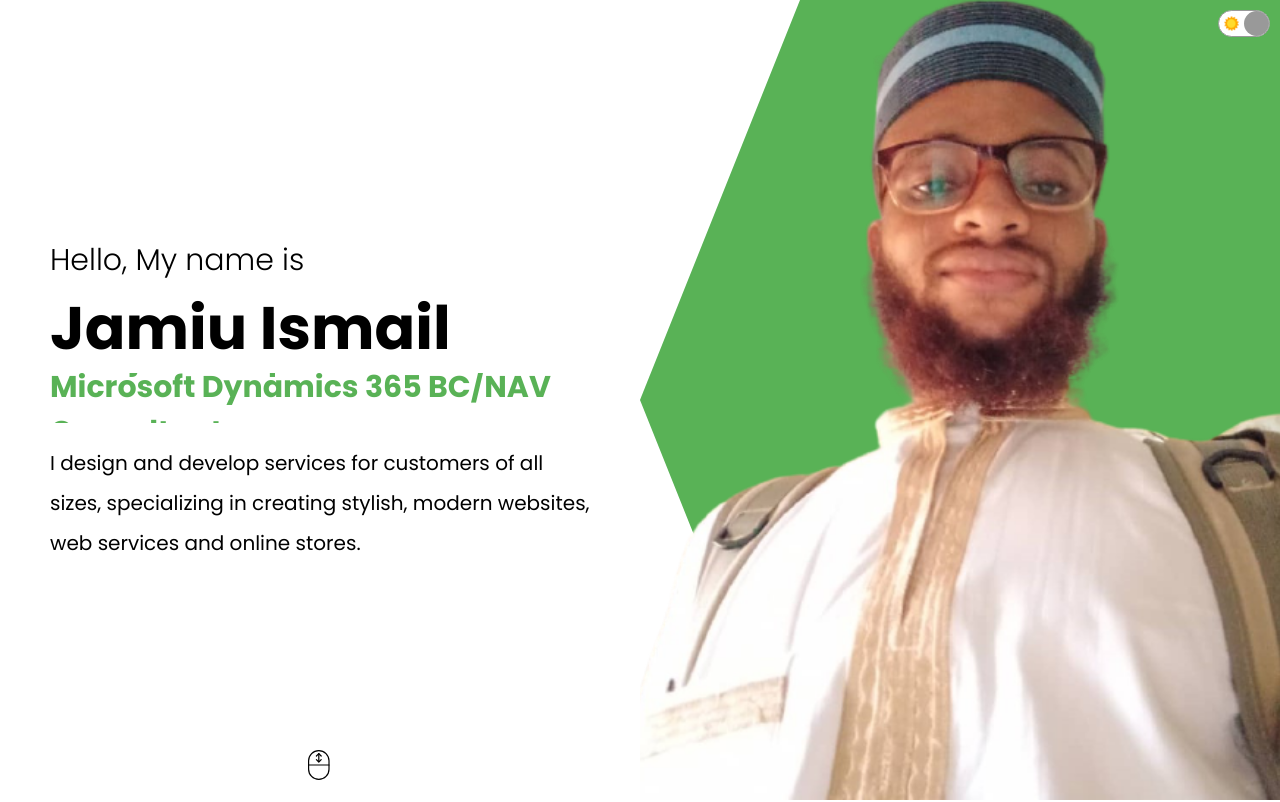
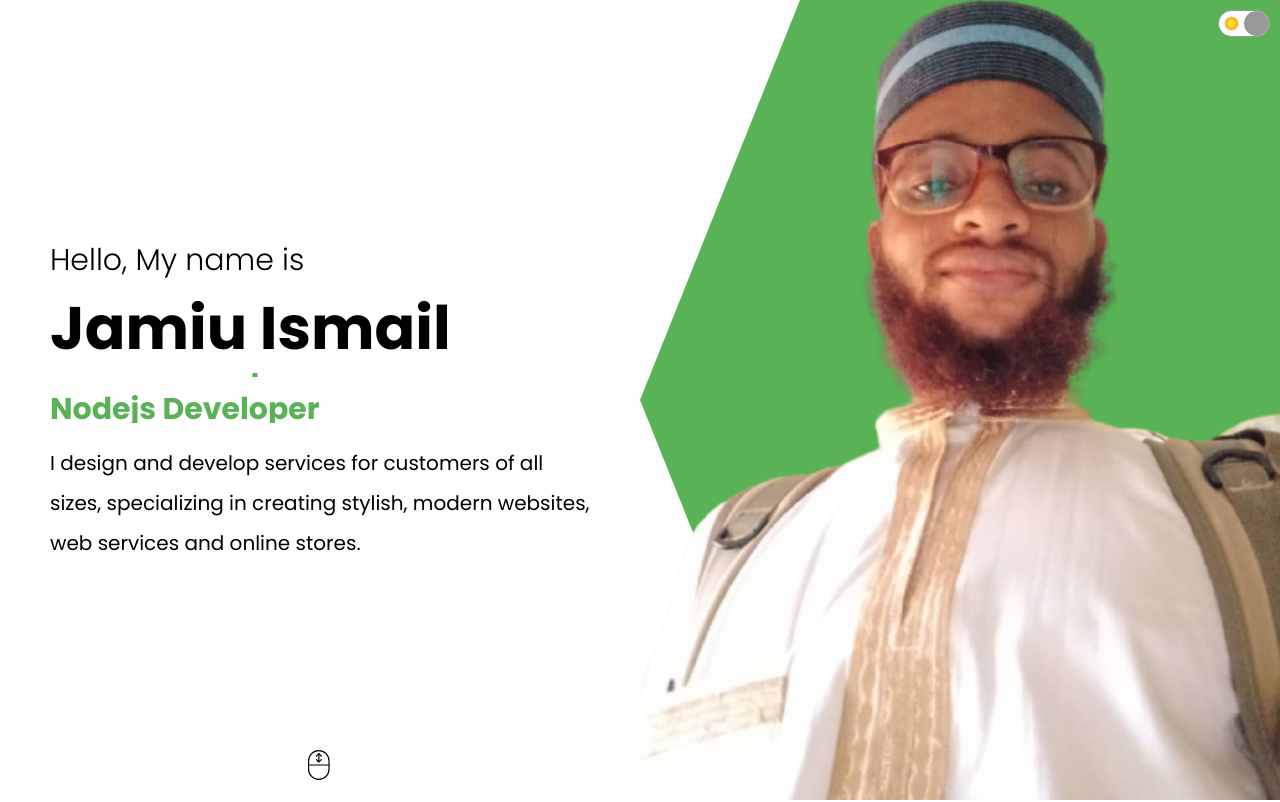
Before and after one commit to phantware/react-portfolio-1, a React (Create React App) app: page / in a window 1280 px wide. Shown: the top 802 px of the page. Built offline with nearby package versions, Linux system fonts and the light colour scheme.

Commit message:
update 2

```diff
--- a/src/components/intro/Intro.jsx
+++ b/src/components/intro/Intro.jsx
@@ -10,11 +10,9 @@ const Intro = () => {
           <h2 className='i-name'>Jamiu Ismail</h2>
           <div className='i-title'>
             <div className='i-title-wrapper'>
+              <div className='i-title-item'>Javascript Developer</div>
               <div className='i-title-item'>React Developer</div>
               <div className='i-title-item'>Nodejs Developer</div>
-              <div className='i-title-item'>
-                Microsoft Dynamics 365 BC/NAV Consultant
-              </div>
             </div>
           </div>
           <p className='i-desc'>
```
